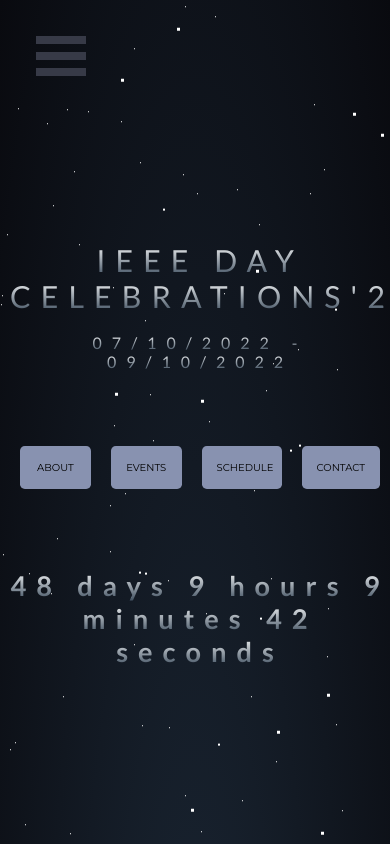
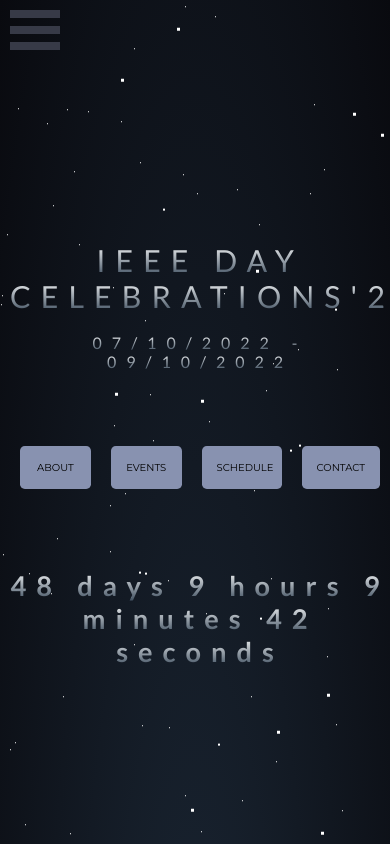
Before and after one commit to ritika728/Fest_Website, a React (Create React App) app: page / in a window 390 px wide. Shown: the top 844 px of the page. Built offline with nearby package versions, Linux system fonts and the light colour scheme.

Commit message:
overflow

```diff
--- a/src/components/SideBar/SideBar.css
+++ b/src/components/SideBar/SideBar.css
@@ -3,8 +3,8 @@
     position: fixed;
     width: 50px;
     height: 40px;
-    left: 36px;
-    top: 36px;
+    left: 20px;
+    top: 20px;
   }
 
   /* Color/shape of burger icon bars */
@@ -81,3 +81,20 @@
   .bm-item:hover {
     color: #ffffff;
   }
+  .bm-burger-button {
+    position: fixed;
+    width: 50px;
+    height: 40px;
+    left: 20px;
+    top: 20px;
+  }
+
+  @media screen and (max-width:600px) {
+    .bm-burger-button {
+      position: fixed;
+      width: 50px;
+      height: 40px;
+      left: 10px;
+      top: 10px;
+    }
+  }
```
